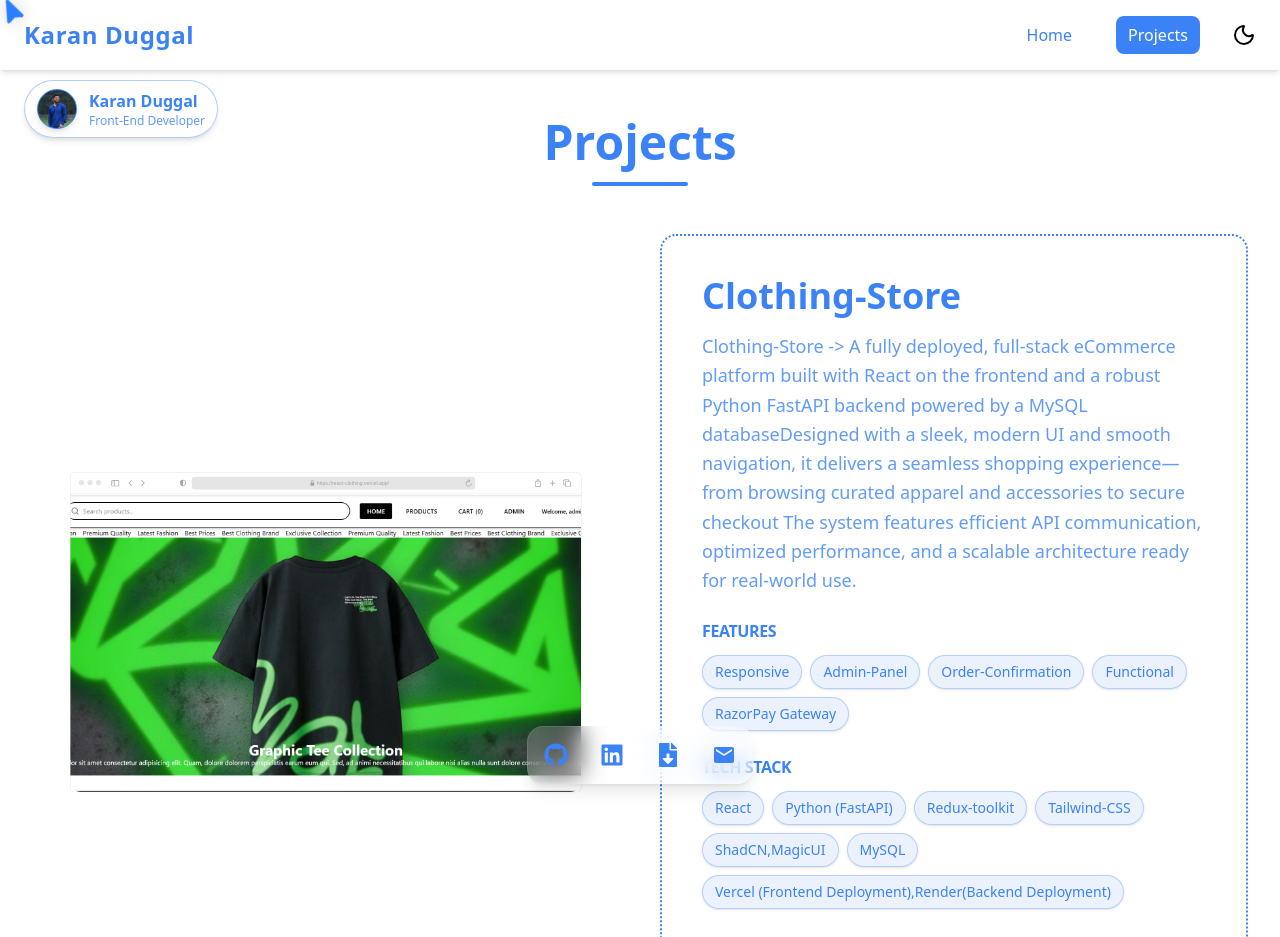
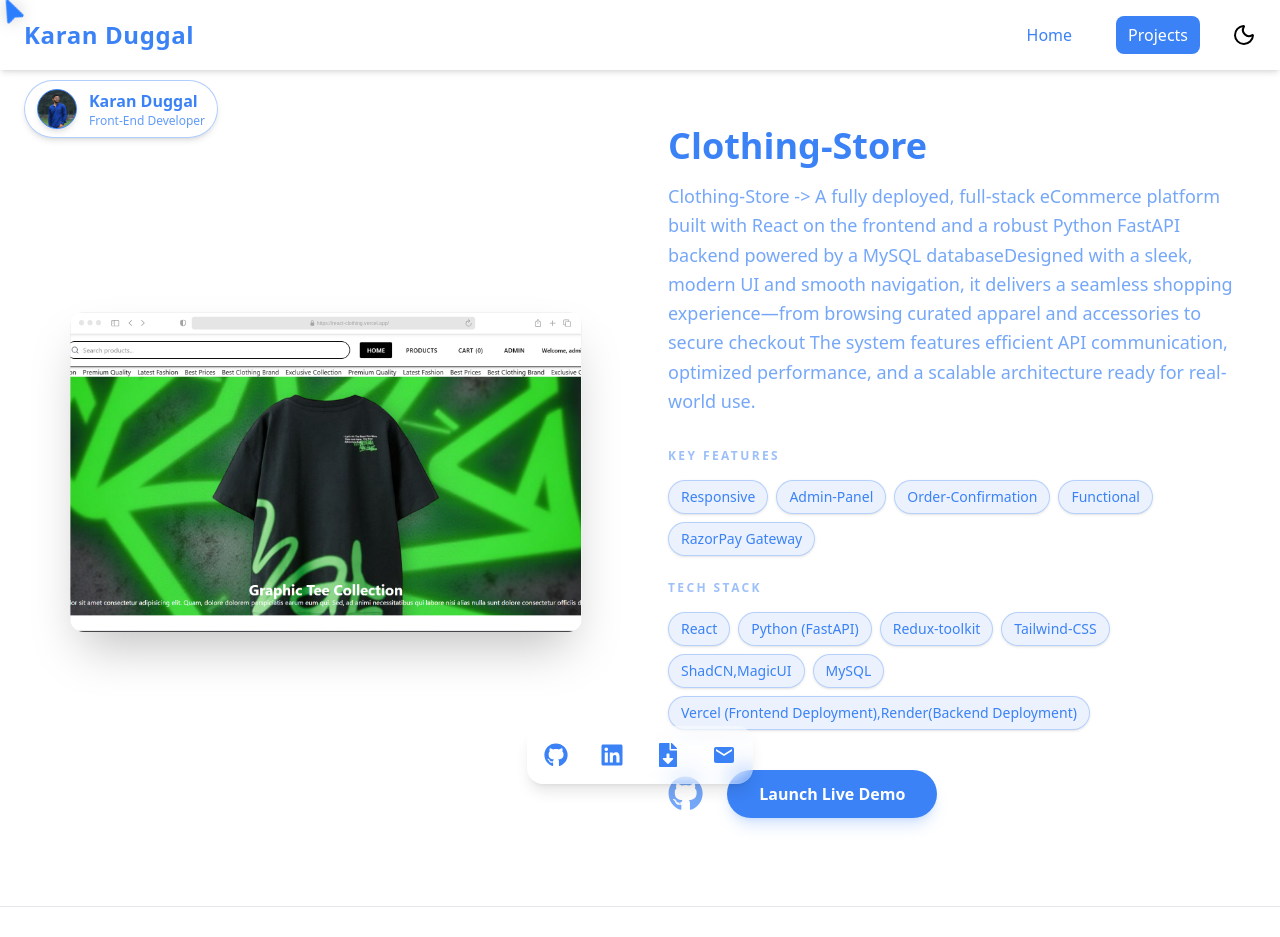
Before and after one commit to karanduggal24/Portfolio, a React (Vite) app: page /projects in a window 1280 px wide. Shown: the top 937 px of the page. Built offline with nearby package versions, Linux system fonts and the light colour scheme.

Commit message:
fixed variants error

```diff
--- a/src/components/Projects/Projects.tsx
+++ b/src/components/Projects/Projects.tsx
@@ -1,5 +1,6 @@
 import { useEffect } from "react";
-import { motion } from "motion/react";
+import { motion} from "motion/react";
+import type {Variants, TargetAndTransition} from "motion/react";
 import { projects } from "@/static data/static";
 import { Safari } from "../ui/safari";
 import { FaGithub } from "react-icons/fa";
@@ -8,28 +9,43 @@ import ScrollToTop from "../ui/ScrollToTop";
 
 function Projects() {
   useEffect(() => {
-    document.title = "Karan Duggal-Projects";
+    document.title = "Karan Duggal - Projects";
   }, []);
 
-  // Animation for the tags (Features/Tech)
-  const tagVariants = {
-    hidden: { opacity: 0, y: 10, scale: 0.8 },
+  // Fix for TS2322: Explicitly type the variants
+  const tagVariants: Variants = {
+    hidden: {
+      opacity: 0,
+      scale: 0.8,
+      y: 10
+    },
     visible: {
       opacity: 1,
+      scale: 1,
       y: 0,
-      scale: 1,
-      transition: { type: "spring", stiffness: 260, damping: 20 }
+      transition: {
+        type: "spring",
+        stiffness: 300,
+        damping: 20
+      }
     }
   };
 
-  const popHover = {
-    scale: 1.15,
-    y: -5,
-    backgroundColor: "rgba(var(--secondary-rgb), 0.2)", // Uses your secondary color if defined
+  // Fix for TS2322: Explicitly type the hover transition
+  const smoothPop: TargetAndTransition = {
+    scale: 1.12,
+    y: -4,
+    // Note: Ensure your 'secondary' color allows for transparency or use a hex
+    backgroundColor: "rgba(125, 125, 125, 0.1)",
+    transition: {
+      type: "spring",
+      stiffness: 300,
+      damping: 18,
+      mass: 0.8
+    }
   };
 
-  // Shared class for tags
-  const tagClass = "px-3 py-1.5 text-xs sm:text-sm bg-secondary/10 border border-secondary/30 rounded-full text-secondary dark:text-secondary font-medium shadow-sm backdrop-blur-sm cursor-none transition-colors duration-200";
+  const tagClass = "px-3 py-1.5 text-xs sm:text-sm bg-secondary/10 border border-secondary/30 rounded-full text-secondary dark:text-secondary font-medium shadow-sm backdrop-blur-sm cursor-none select-none transition-colors duration-300";
 
   return (
     <motion.div
@@ -40,123 +56,96 @@ function Projects() {
       <ScrollToTop />
       <FloatingProfileBadge />
 
-      {/* Header */}
-      <motion.div
-        className="max-w-7xl mx-auto mb-12 text-center"
-        initial={{ opacity: 0, y: -30 }}
-        whileInView={{ opacity: 1, y: 0 }}
-        viewport={{ once: true }}
-      >
-        <h1 className="text-3xl sm:text-4xl lg:text-5xl text-secondary font-semibold mb-4">Projects</h1>
-        <div className="w-24 h-1 bg-secondary mx-auto rounded-full" />
-      </motion.div>
-
-      {/* Projects Grid */}
-      <div className="max-w-7xl mx-auto space-y-20 lg:space-y-32">
+      <div className="max-w-7xl mx-auto space-y-24">
         {projects.map((project, index) => (
-          <div key={index} className={`flex flex-col gap-10 ${index % 2 === 0 ? "lg:flex-row" : "lg:flex-row-reverse"} items-center`}>
-
-            {/* Safari Preview - Slides in from side */}
-            <motion.div
-              className="w-full lg:w-1/2 flex justify-center"
-              initial={{ opacity: 0, x: index % 2 === 0 ? -100 : 100 }}
-              whileInView={{ opacity: 1, x: 0 }}
-              transition={{ duration: 0.8, ease: "easeOut" }}
-              viewport={{ once: true, amount: 0.2 }}
-            >
-              <motion.div whileHover={{ scale: 1.02 }} className="w-full max-w-lg">
+          <motion.div
+            key={index}
+            className={`flex flex-col gap-10 ${index % 2 === 0 ? "lg:flex-row" : "lg:flex-row-reverse"} items-center`}
+            initial={{ opacity: 0, y: 40 }}
+            whileInView={{ opacity: 1, y: 0 }}
+            viewport={{ once: true, amount: 0.2 }}
+            transition={{ duration: 0.8, ease: [0.16, 1, 0.3, 1] }}
+          >
+            {/* Project Preview */}
+            <div className="w-full lg:w-1/2 flex justify-center">
+              <motion.div
+                whileHover={{ scale: 1.01, y: -5 }}
+                transition={{ type: "spring", stiffness: 200, damping: 25 }}
+                className="w-full max-w-lg shadow-2xl rounded-xl overflow-hidden"
+              >
                 <a href={project.url} target="_blank" rel="noopener noreferrer" className="cursor-none">
                   <Safari url={project.url} imageSrc={project.img} />
                 </a>
               </motion.div>
-            </motion.div>
+            </div>
 
-            {/* Project Details */}
-            <motion.div
-              className="w-full lg:w-1/2"
-              initial={{ opacity: 0, x: index % 2 === 0 ? 100 : -100 }}
-              whileInView={{ opacity: 1, x: 0 }}
-              transition={{ duration: 0.8, ease: "easeOut" }}
-              viewport={{ once: true, amount: 0.2 }}
-            >
-              <div className="border-2 border-dotted border-secondary rounded-2xl p-6 sm:p-10 bg-primary/30 backdrop-blur-sm">
-                <h2 className="text-2xl sm:text-4xl font-semibold mb-4 text-secondary">{project.name}</h2>
-                <p className="text-sm sm:text-lg text-secondary/80 mb-6 leading-relaxed">{project.Description}</p>
+            {/* Project Info */}
+            <div className="w-full lg:w-1/2">
+              <div className="p-2">
+                <h2 className="text-3xl sm:text-4xl font-bold mb-4 text-secondary">{project.name}</h2>
+                <p className="text-secondary/70 mb-8 leading-relaxed text-base sm:text-lg">
+                  {project.Description}
+                </p>
 
-                {/* Features Section */}
-                {Array.isArray(project.Highlights) && (
-                  <div className="mb-6">
-                    <h3 className="text-base font-bold text-secondary mb-3 uppercase tracking-tight">Features</h3>
+                {/* Features & Tech Sections */}
+                {[
+                  { title: "Key Features", data: project.Highlights },
+                  { title: "Tech Stack", data: [
+                    project.Frontend, project.Backend, project.StateManage,
+                    project.CSS, project.DesignLib, project.DataBase, project.Deployment
+                  ].filter(Boolean) }
+                ].map((section, sIdx) => (
+                  <div key={sIdx} className="mb-6">
+                    <h3 className="text-xs font-bold uppercase tracking-[0.2em] text-secondary/50 mb-4">
+                      {section.title}
+                    </h3>
                     <motion.div
                       className="flex flex-wrap gap-2"
                       initial="hidden"
                       whileInView="visible"
                       viewport={{ once: true }}
-                      transition={{ staggerChildren: 0.1 }}
+                      transition={{ staggerChildren: 0.05 }}
                     >
-                      {project.Highlights.map((highlight, i) => (
+                      {section.data?.map((item, i) => (
                         <motion.span
                           key={i}
+                          layout
                           variants={tagVariants}
-                          whileHover={popHover}
+                          whileHover={smoothPop} // No more TS errors here
                           className={tagClass}
                         >
-                          {highlight}
+                          {item}
                         </motion.span>
                       ))}
                     </motion.div>
                   </div>
-                )}
+                ))}
 
-                {/* Technologies Section */}
-                <div className="mb-8">
-                  <h3 className="text-base font-bold text-secondary mb-3 uppercase tracking-tight">Tech Stack</h3>
-                  <motion.div
-                    className="flex flex-wrap gap-2"
-                    initial="hidden"
-                    whileInView="visible"
-                    viewport={{ once: true }}
-                    transition={{ staggerChildren: 0.1, delayChildren: 0.3 }}
-                  >
-                    {[
-                      project.Frontend, project.Backend, project.StateManage,
-                      project.CSS, project.DesignLib, project.DataBase, project.Deployment
-                    ].filter(Boolean).map((tech, techIndex) => (
-                      <motion.span
-                        key={techIndex}
-                        variants={tagVariants}
-                        whileHover={popHover}
-                        className={tagClass}
-                      >
-                        {tech}
-                      </motion.span>
-                    ))}
-                  </motion.div>
-                </div>
-
-                {/* Links */}
-                <div className="flex items-center gap-6">
+                {/* Action Links */}
+                <div className="flex items-center gap-6 mt-10">
                   <motion.a
                     href={project.Repo}
                     target="_blank"
-                    className="text-secondary cursor-none"
-                    whileHover={{ scale: 1.2, rotate: 5 }}
+                    rel="noopener noreferrer"
+                    className="text-secondary opacity-70 hover:opacity-100 transition-opacity cursor-none"
+                    whileHover={{ scale: 1.1, rotate: -5 }}
                   >
-                    <FaGithub size="2.5em" />
+                    <FaGithub size="2.2em" />
                   </motion.a>
                   <motion.a
                     href={project.url}
                     target="_blank"
-                    className="px-8 py-3 bg-secondary text-primary rounded-xl font-bold shadow-lg cursor-none"
+                    rel="noopener noreferrer"
+                    className="px-8 py-3 bg-secondary text-primary rounded-full font-bold shadow-lg shadow-secondary/20 cursor-none"
                     whileHover={{ scale: 1.05, y: -2 }}
-                    whileTap={{ scale: 0.95 }}
+                    whileTap={{ scale: 0.98 }}
                   >
-                    View Live Project
+                    Launch Live Demo
                   </motion.a>
                 </div>
               </div>
-            </motion.div>
-          </div>
+            </div>
+          </motion.div>
         ))}
       </div>
     </motion.div>
```
